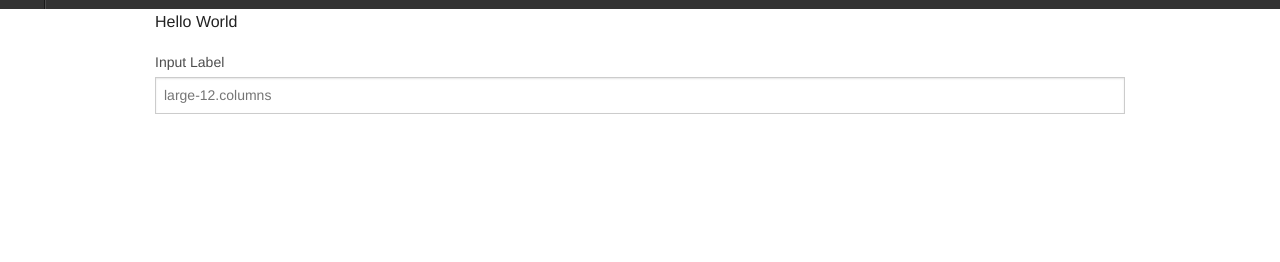
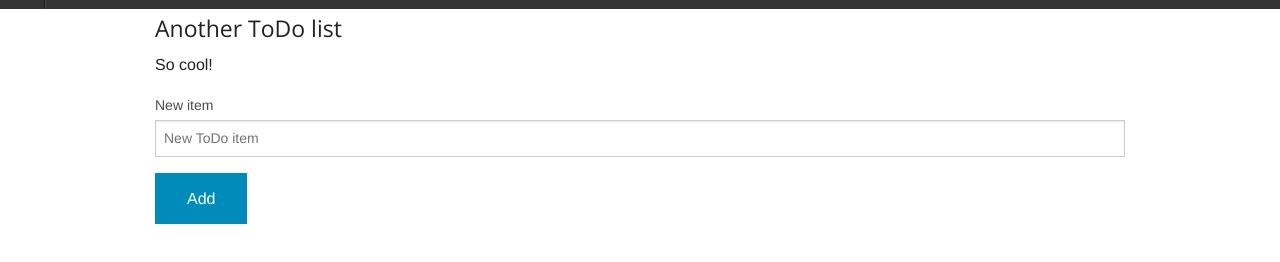
Before and after one commit to gabac/foundation-todo, a website: page index.html in a window 1280 px wide. Shown: the part 36-298 px from the top of the page. Drawn offline with nearby package versions, Linux system fonts and the light colour scheme.

Commit message:
styled input form

```diff
--- a/index.html
+++ b/index.html
@@ -34,17 +34,16 @@
         <section class="main-section">
           <div class="row">
             <div class="large-12 columns">
-
-              <p>Hello World</p>
-
+                <h4>Another ToDo list</h4>
+                <p>So cool!</p>
             </div>
           </div>
 
           <form>
             <div class="row">
               <div class="large-12 columns">
-                <label>Input Label</label>
-                <input type="text" placeholder="large-12.columns" />
+                <label>New item</label>
+                <input type="text" placeholder="New ToDo item" /><a href="#" class="button">Add</a>
               </div>
             </div>
           </form>
```
